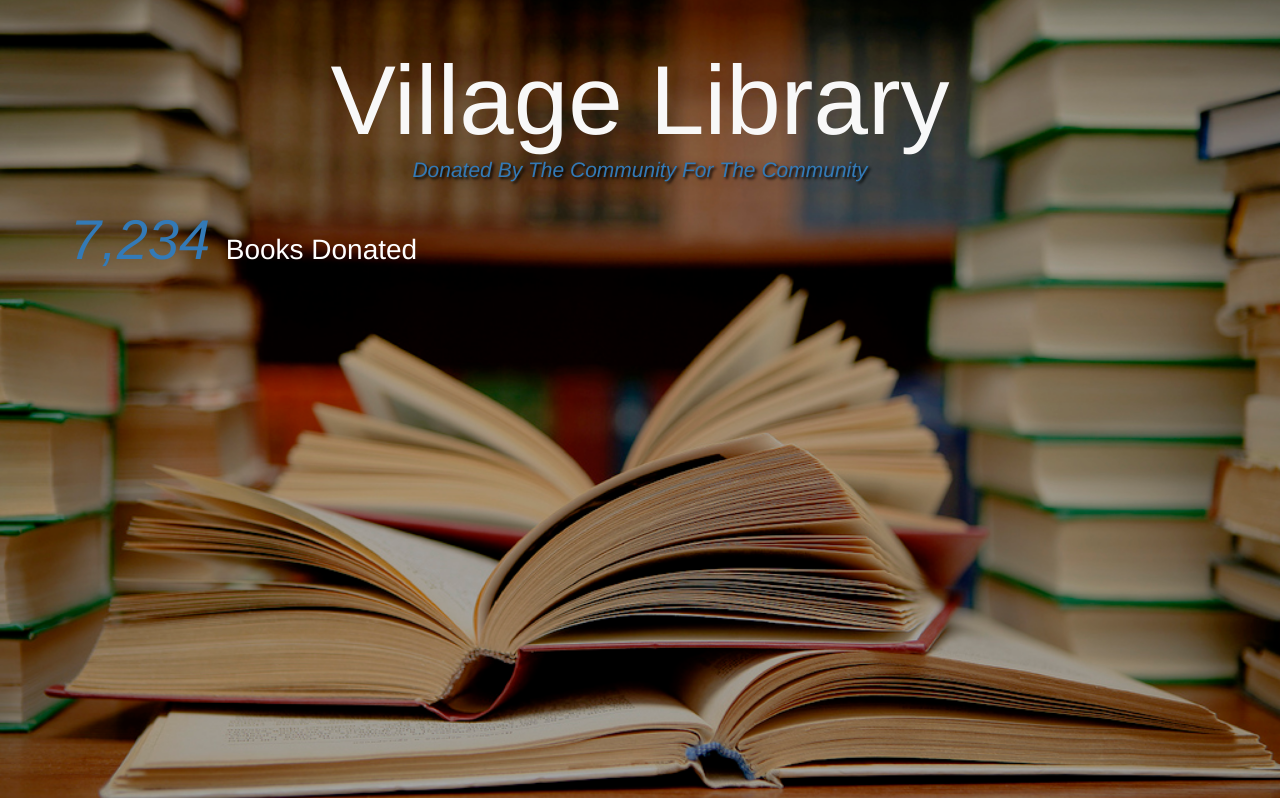
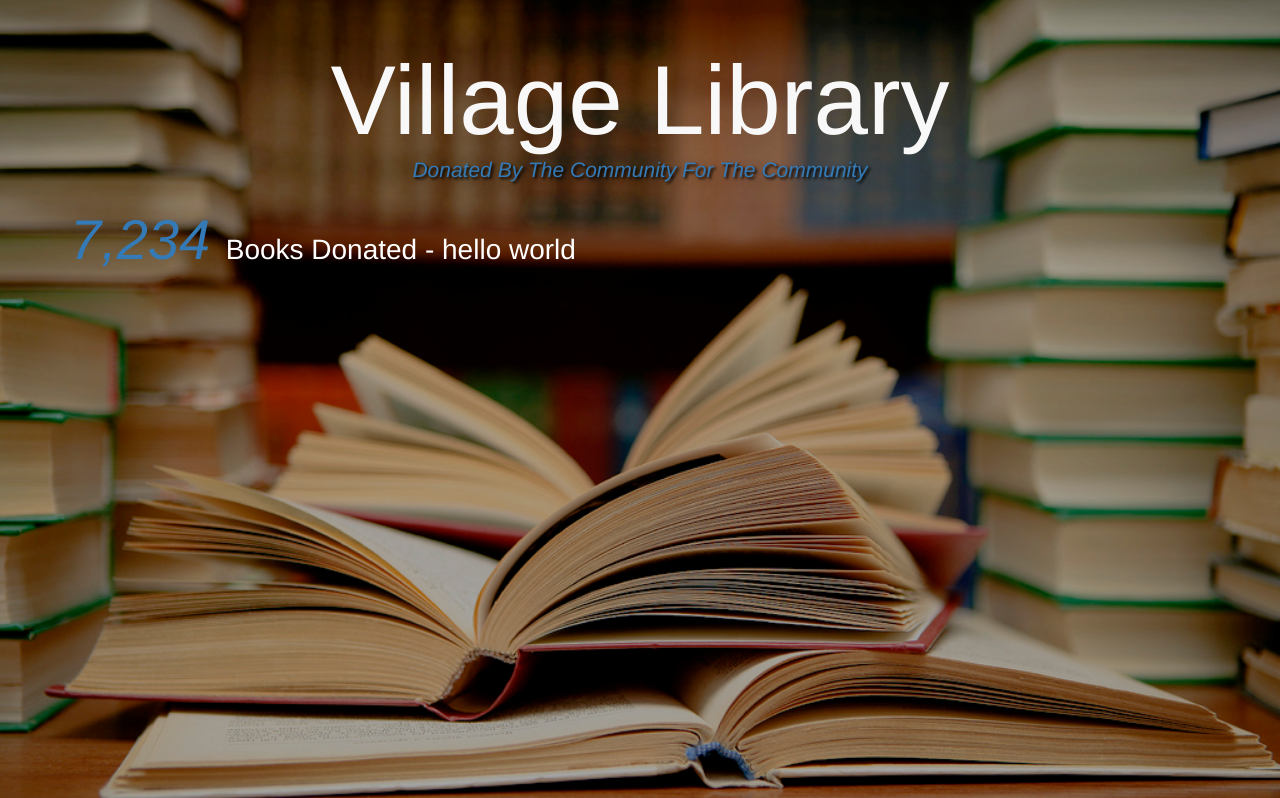
Before and after one commit to leebilly0/Team-Eagle, a PHP site: page / in a window 1280 px wide. Shown: the part 51-849 px from the top of the page. Run offline with PHP 8.4, Linux system fonts and the light colour scheme; some libraries are stand-ins or nearby versions.

Commit message:
billy added hello world
billy added some text

```diff
--- a/index.php
+++ b/index.php
@@ -84,7 +84,7 @@
               7,234
             </span>
             <span class="booksDonatedText">
-              Books Donated
+              Books Donated - hello world
             </span>
           </div>
         </div>
```
Also changed, not shown: README.md.
